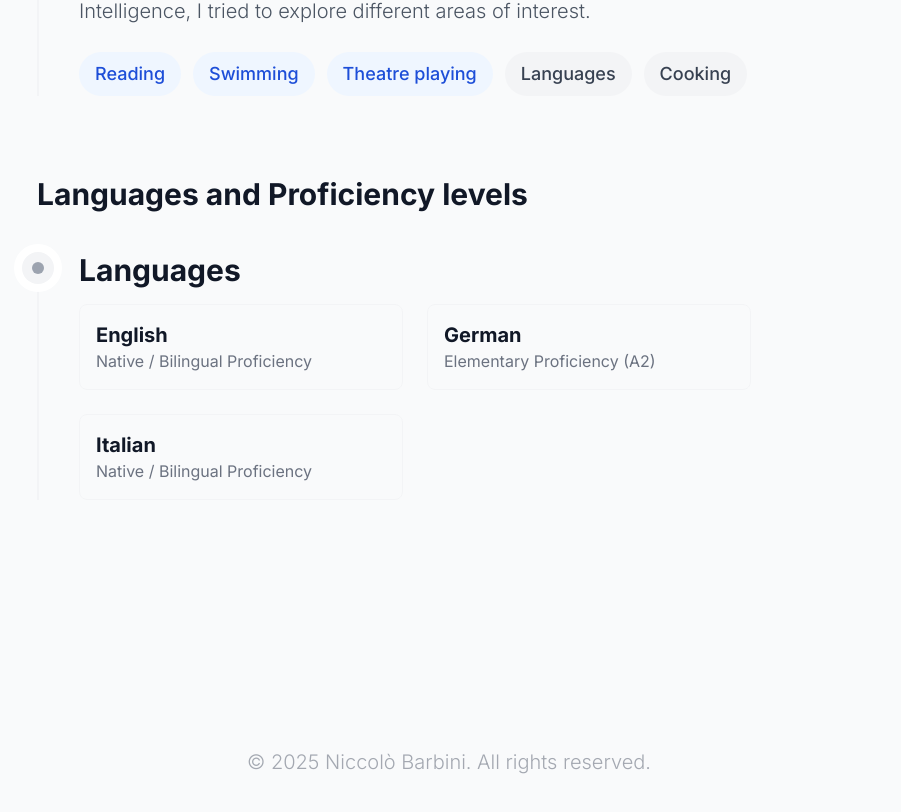
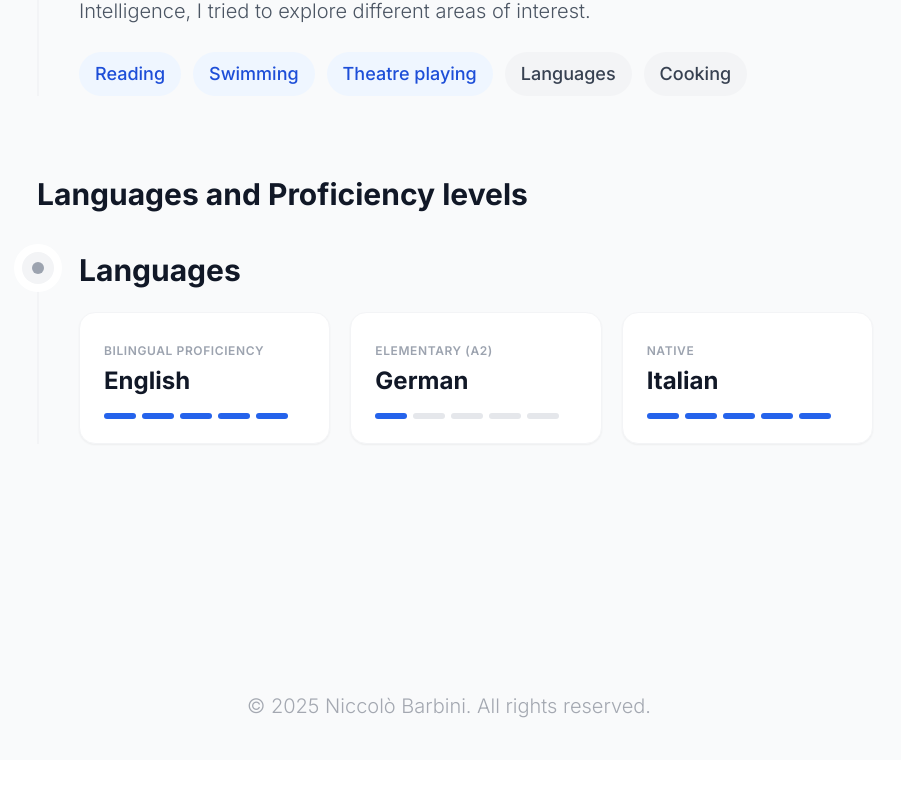
Before and after one commit to barbininiccolo/barbininiccolo.github.io, a SvelteKit app: page /academia in a window 1280 px wide. Shown: the part 1955-2767 px from the top of the page, without its empty margins (191-1092 px from the left). After the commit the page ends 2715 px from the top, so only its background shows below. Built offline with nearby package versions, Linux system fonts and the light colour scheme.

Commit message:
Improved: UI elements to present language skills and level. Added: Comments that help to understand the code.

```diff
--- a/src/routes/academia/+page.svelte
+++ b/src/routes/academia/+page.svelte
@@ -155,6 +155,8 @@
 			</li>
 		</ol>
 	</div>
+
+	<!-- Languages Section -->
 	<div class="mb-20">
 		<h2 class="text-3xl font-bold text-gray-900 dark:text-white mb-10 ml-3">Languages and Proficiency levels</h2>
 
@@ -162,26 +164,70 @@
 
 			<!-- Languages Node -->
 			<li class="ml-10">
+				<!-- Icon -->
 				<span class="absolute flex items-center justify-center w-8 h-8 bg-gray-100 rounded-full -left-[1.05rem] ring-8 ring-white dark:ring-black dark:bg-gray-800">
 					<div class="w-3 h-3 bg-gray-400 rounded-full"></div>
 				</span>
 
-				<h3 class="flex items-center mb-4 text-3xl font-bold text-gray-900 dark:text-white">
+				<h3 class="flex items-center mb-6 text-3xl font-bold text-gray-900 dark:text-white">
 					Languages
 				</h3>
 
-				<div class="grid grid-cols-1 md:grid-cols-2 gap-6 max-w-2xl">
-					<div class="p-4 bg-gray-50 dark:bg-gray-900 rounded-lg border border-gray-100 dark:border-gray-800">
-						<span class="block text-xl font-bold text-gray-900 dark:text-white">English</span>
-						<span class="text-gray-500 dark:text-gray-400">Native / Bilingual Proficiency</span>
+				<!-- Language Cards Grid -->
+				<div class="grid grid-cols-1 md:grid-cols-2 lg:grid-cols-3 gap-5 max-w-4xl">
+
+					<!-- Card 1: English -->
+					<div class="p-6 rounded-2xl border border-gray-100 dark:border-gray-800 bg-white dark:bg-gray-900 hover:border-blue-200 dark:hover:border-blue-900 transition-colors shadow-sm">
+						<div class="flex flex-col h-full justify-between">
+							<div>
+								<span class="text-xs font-semibold tracking-wider text-gray-400 uppercase">Bilingual Proficiency</span>
+								<h4 class="text-2xl font-bold text-gray-900 dark:text-white mt-1">English</h4>
+							</div>
+							<!-- 5/5 Dots Visualization -->
+							<div class="flex gap-1.5 mt-4">
+								<div class="w-8 h-1.5 rounded-full bg-blue-600"></div>
+								<div class="w-8 h-1.5 rounded-full bg-blue-600"></div>
+								<div class="w-8 h-1.5 rounded-full bg-blue-600"></div>
+								<div class="w-8 h-1.5 rounded-full bg-blue-600"></div>
+								<div class="w-8 h-1.5 rounded-full bg-blue-600"></div>
+							</div>
+						</div>
 					</div>
-					<div class="p-4 bg-gray-50 dark:bg-gray-900 rounded-lg border border-gray-100 dark:border-gray-800">
-						<span class="block text-xl font-bold text-gray-900 dark:text-white">German</span>
-						<span class="text-gray-500 dark:text-gray-400">Elementary Proficiency (A2)</span>
+
+					<!-- Card 2: German -->
+					<div class="p-6 rounded-2xl border border-gray-100 dark:border-gray-800 bg-white dark:bg-gray-900 hover:border-blue-200 dark:hover:border-blue-900 transition-colors shadow-sm">
+						<div class="flex flex-col h-full justify-between">
+							<div>
+								<span class="text-xs font-semibold tracking-wider text-gray-400 uppercase">Elementary (A2)</span>
+								<h4 class="text-2xl font-bold text-gray-900 dark:text-white mt-1">German</h4>
+							</div>
+							<!-- 1/5 Dots -->
+							<div class="flex gap-1.5 mt-4">
+								<div class="w-8 h-1.5 rounded-full bg-blue-600"></div>
+								<div class="w-8 h-1.5 rounded-full bg-gray-200 dark:bg-gray-700"></div>
+								<div class="w-8 h-1.5 rounded-full bg-gray-200 dark:bg-gray-700"></div>
+								<div class="w-8 h-1.5 rounded-full bg-gray-200 dark:bg-gray-700"></div>
+								<div class="w-8 h-1.5 rounded-full bg-gray-200 dark:bg-gray-700"></div>
+							</div>
+						</div>
 					</div>
-					<div class="p-4 bg-gray-50 dark:bg-gray-900 rounded-lg border border-gray-100 dark:border-gray-800">
-						<span class="block text-xl font-bold text-gray-900 dark:text-white">Italian</span>
-						<span class="text-gray-500 dark:text-gray-400">Native / Bilingual Proficiency</span>
+
+					<!-- Card 3: Italian -->
+					<div class="p-6 rounded-2xl border border-gray-100 dark:border-gray-800 bg-white dark:bg-gray-900 hover:border-blue-200 dark:hover:border-blue-900 transition-colors shadow-sm">
+						<div class="flex flex-col h-full justify-between">
+							<div>
+								<span class="text-xs font-semibold tracking-wider text-gray-400 uppercase">Native</span>
+								<h4 class="text-2xl font-bold text-gray-900 dark:text-white mt-1">Italian</h4>
+							</div>
+							<!-- 5/5 Dots -->
+							<div class="flex gap-1.5 mt-4">
+								<div class="w-8 h-1.5 rounded-full bg-blue-600"></div>
+								<div class="w-8 h-1.5 rounded-full bg-blue-600"></div>
+								<div class="w-8 h-1.5 rounded-full bg-blue-600"></div>
+								<div class="w-8 h-1.5 rounded-full bg-blue-600"></div>
+								<div class="w-8 h-1.5 rounded-full bg-blue-600"></div>
+							</div>
+						</div>
 					</div>
 				</div>
 			</li>
```
